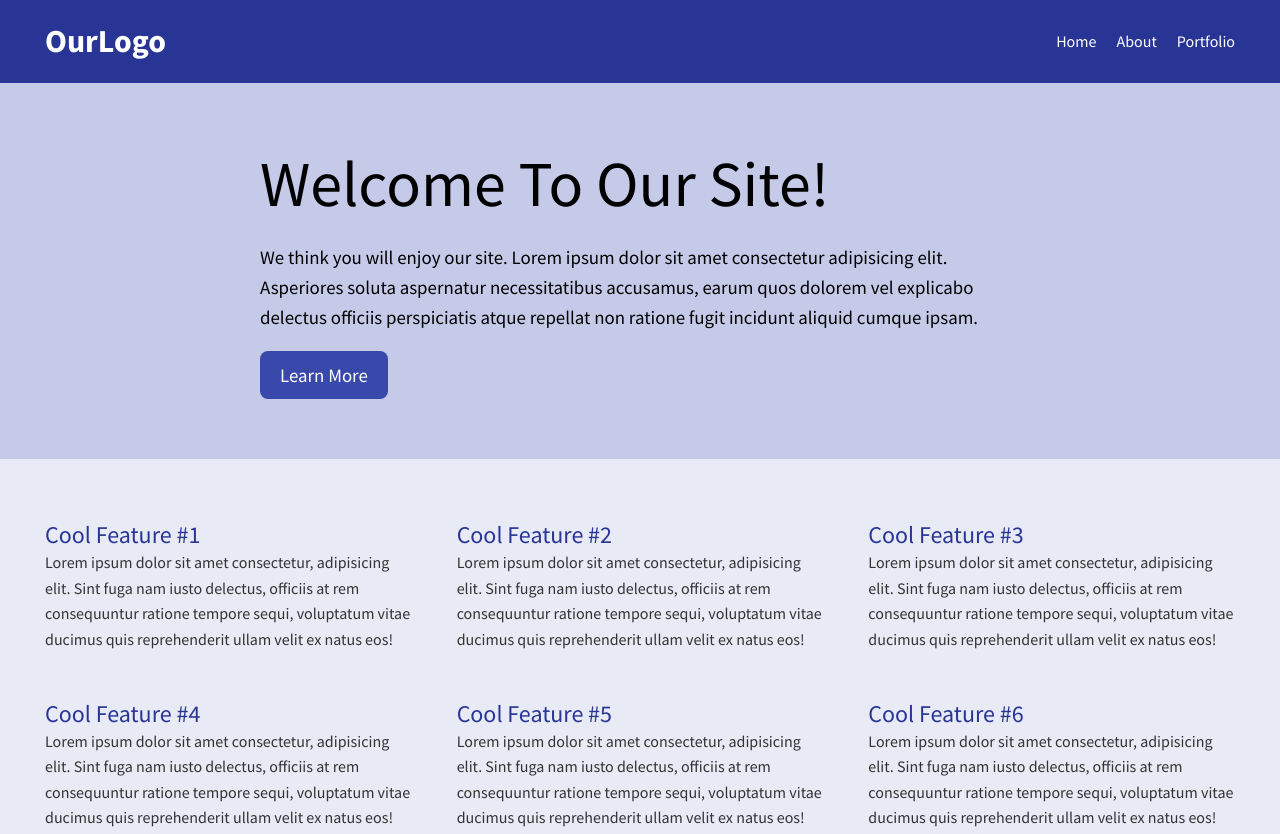
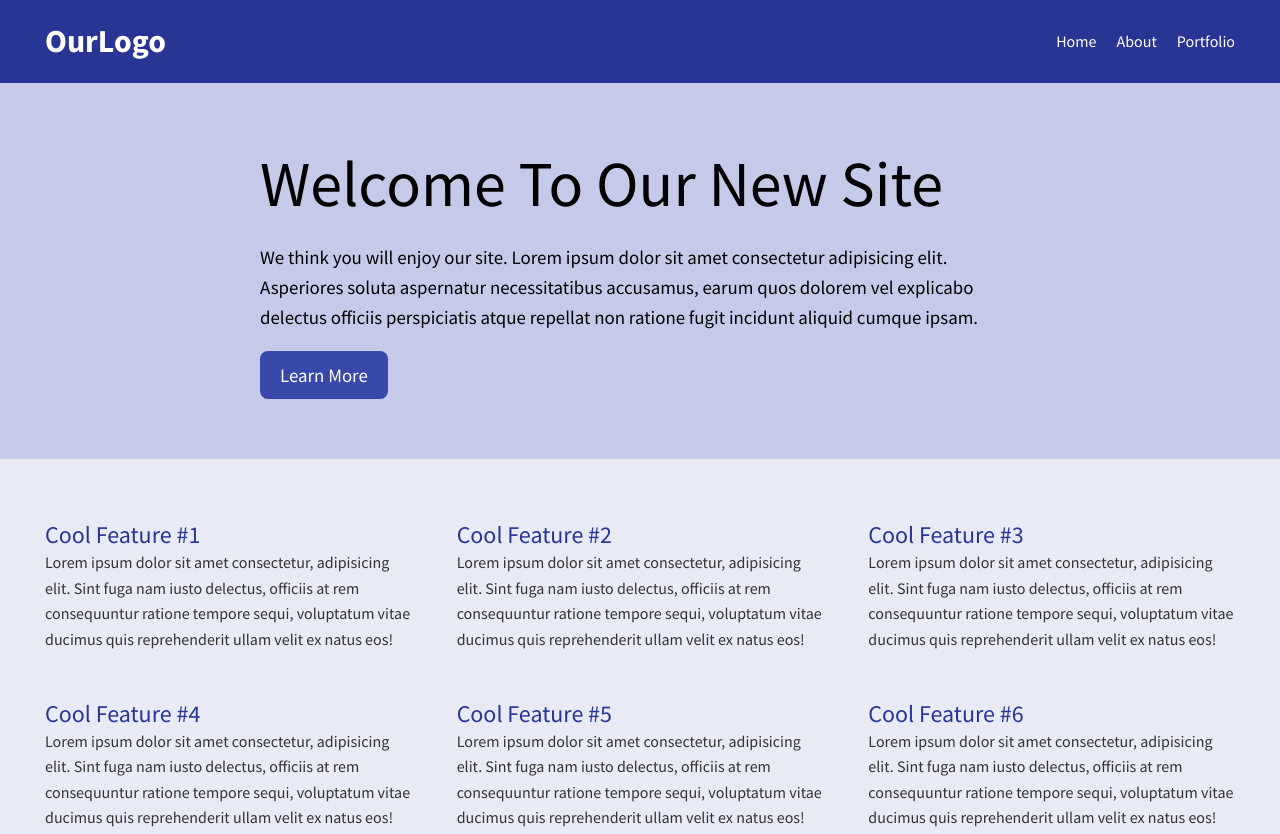
Before and after one commit to andreabrunoxy/Sample-site, a plain HTML site: page index.html in a window 1280 px wide. Shown: the top 834 px of the page. Drawn offline with Linux system fonts and the light colour scheme.

Commit message:
Update title

```diff
--- a/index.html
+++ b/index.html
@@ -22,7 +22,7 @@
 
     <div class="hero">
       <div class="hero-inner">
-        <h1>Welcome To Our Site!</h1>
+        <h1>Welcome To Our New Site</h1>
         <p>We think you will enjoy our site. Lorem ipsum dolor sit amet consectetur adipisicing elit. Asperiores soluta aspernatur necessitatibus accusamus, earum quos dolorem vel explicabo delectus officiis perspiciatis atque repellat non ratione fugit incidunt aliquid cumque ipsam.</p>
         <a href="#" class="button">Learn More</a>
       </div>
```
